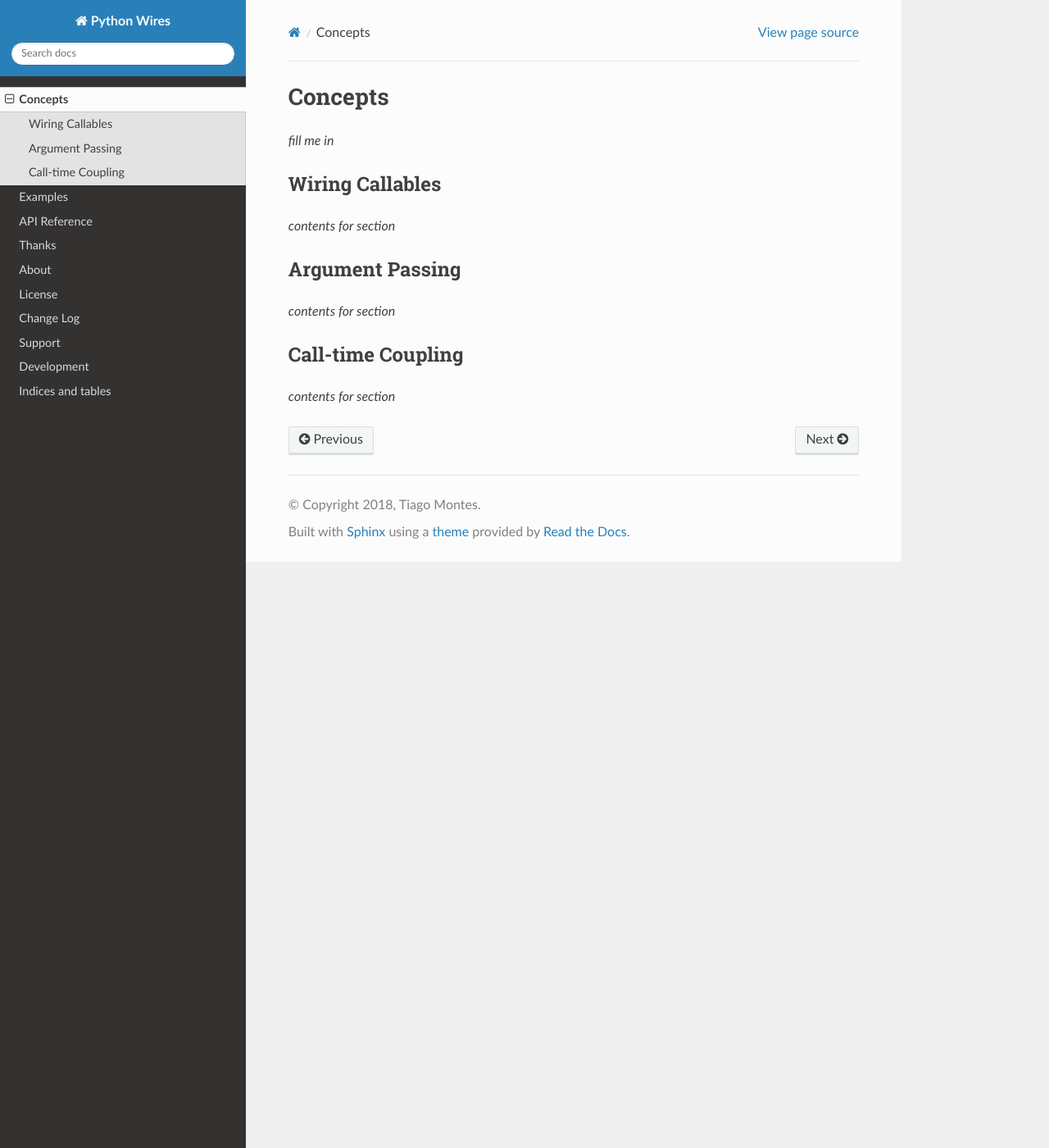
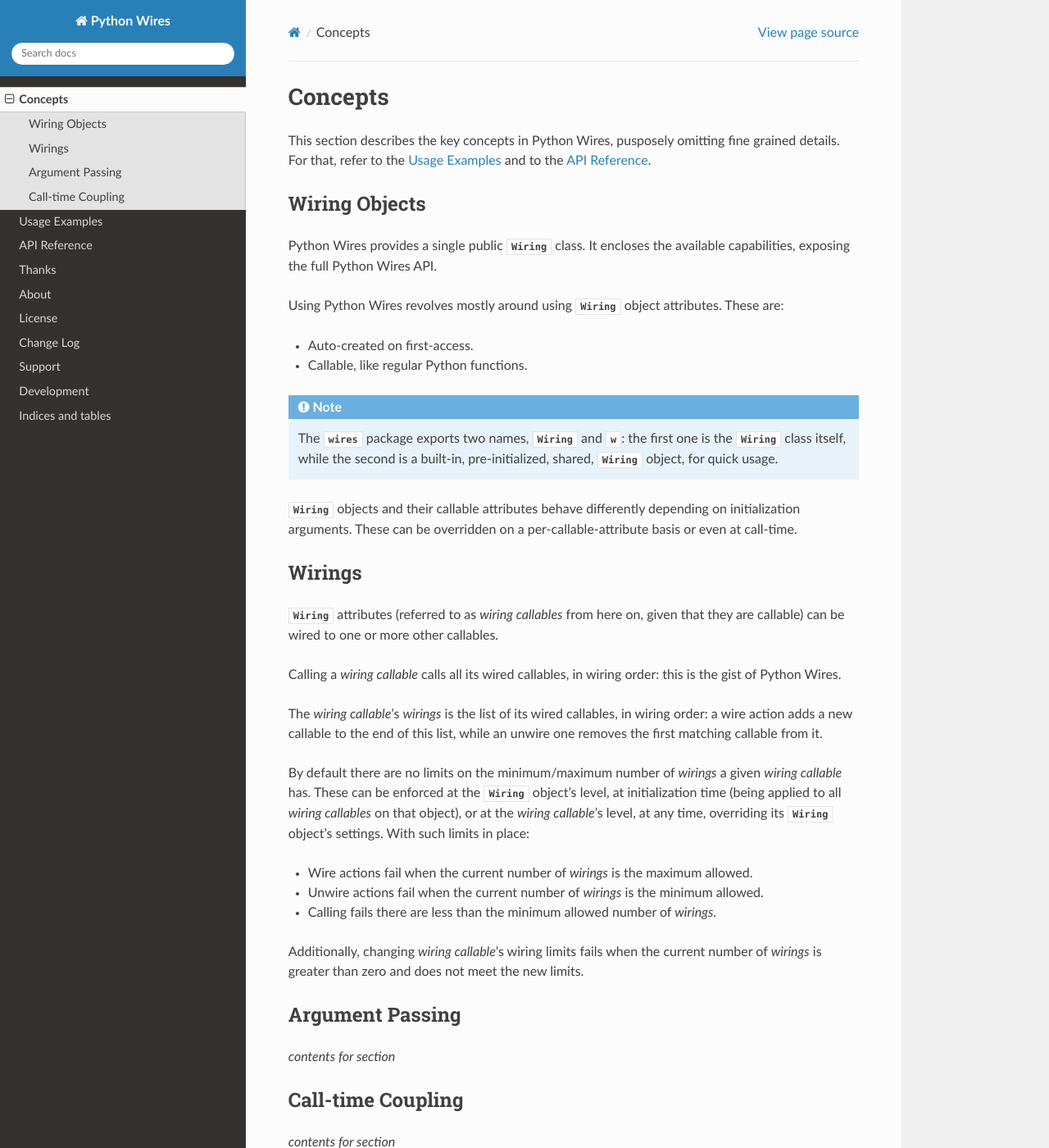
Before and after one commit to tmontes/python-wires, a Sphinx documentation site: the page built from docs/source/concepts.rst, in a window 1280 px wide and 1400 px high. Shown: the whole window at 82% size. Built offline with Sphinx 7.4.7 and the Read the Docs theme 2.0.0, drawn with Linux system fonts in a browser that asks for light colours.

Commit message:
Progress on the Concepts documentation.

```diff
--- a/docs/source/concepts.rst
+++ b/docs/source/concepts.rst
@@ -1,14 +1,47 @@
 Concepts
 ========
 
-*fill me in*
+This section describes the key concepts in Python Wires, pusposely omitting fine grained details. For that, refer to the :doc:`examples` and to the :doc:`reference`.
 
 
 
-Wiring Callables
-----------------
+Wiring Objects
+--------------
 
-*contents for section*
+Python Wires provides a single public :class:`Wiring <wires._wiring.Wiring>` class. It encloses the available capabilities, exposing the full Python Wires API.
+
+Using Python Wires revolves mostly around using :class:`Wiring <wires._wiring.Wiring>` object attributes. These are:
+
+* Auto-created on first-access.
+* Callable, like regular Python functions.
+
+.. note::
+
+    The :mod:`wires` package exports two names, :class:`Wiring <wires.Wiring>` and
+    :attr:`w <wires.w>`: the first one is the :class:`Wiring <wires._wiring.Wiring>`
+    class itself, while the second is a built-in, pre-initialized, shared,
+    :class:`Wiring <wires._wiring.Wiring>` object, for quick usage.
+
+
+:class:`Wiring <wires._wiring.Wiring>` objects and their callable attributes behave differently depending on initialization arguments. These can be overridden on a per-callable-attribute basis or even at call-time.
+
+
+Wirings
+-------
+
+:class:`Wiring <wires._wiring.Wiring>` attributes (referred to as *wiring callables* from here on, given that they are callable) can be wired to one or more other callables.
+
+Calling a *wiring callable* calls all its wired callables, in wiring order: this is the gist of Python Wires.
+
+The *wiring callable*'s *wirings* is the list of its wired callables, in wiring order: a wire action adds a new callable to the end of this list, while an unwire one removes the first matching callable from it.
+
+By default there are no limits on the minimum/maximum number of *wirings* a given *wiring callable* has. These can be enforced at the :class:`Wiring <wires._wiring.Wiring>` object's level, at initialization time (being applied to all *wiring callables* on that object), or at the *wiring callable*'s level, at any time, overriding its :class:`Wiring <wires._wiring.Wiring>` object's settings. With such limits in place:
+
+* Wire actions fail when the current number of *wirings* is the maximum allowed.
+* Unwire actions fail when the current number of *wirings* is the minimum allowed.
+* Calling fails there are less than the minimum allowed number of *wirings*.
+
+Additionally, changing *wiring callable*'s wiring limits fails when the current number of *wirings* is greater than zero and does not meet the new limits.
 
 
 
--- a/docs/source/examples.rst
+++ b/docs/source/examples.rst
@@ -1,4 +1,4 @@
-Examples
-========
+Usage Examples
+==============
 
 *fill me in*
```
